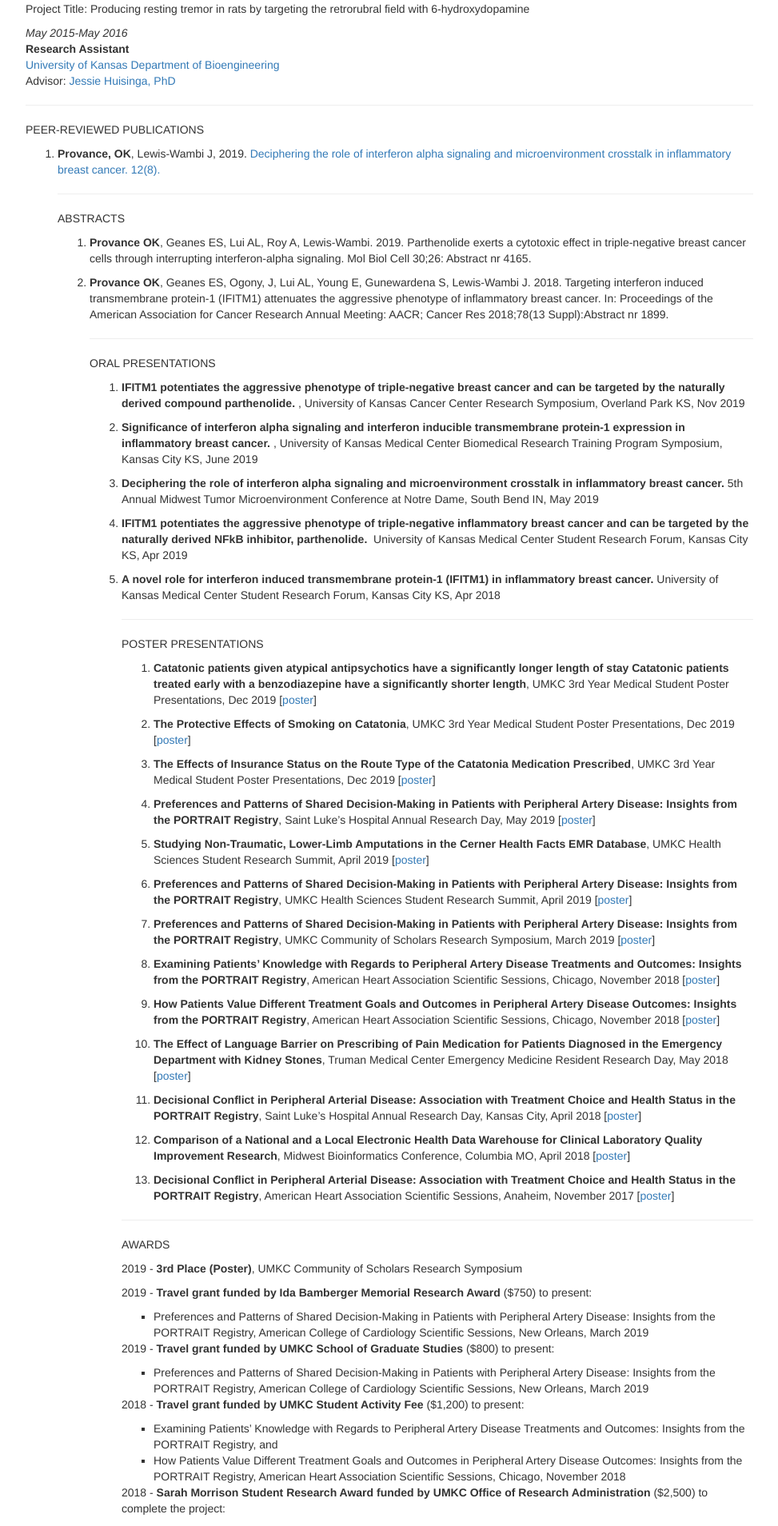
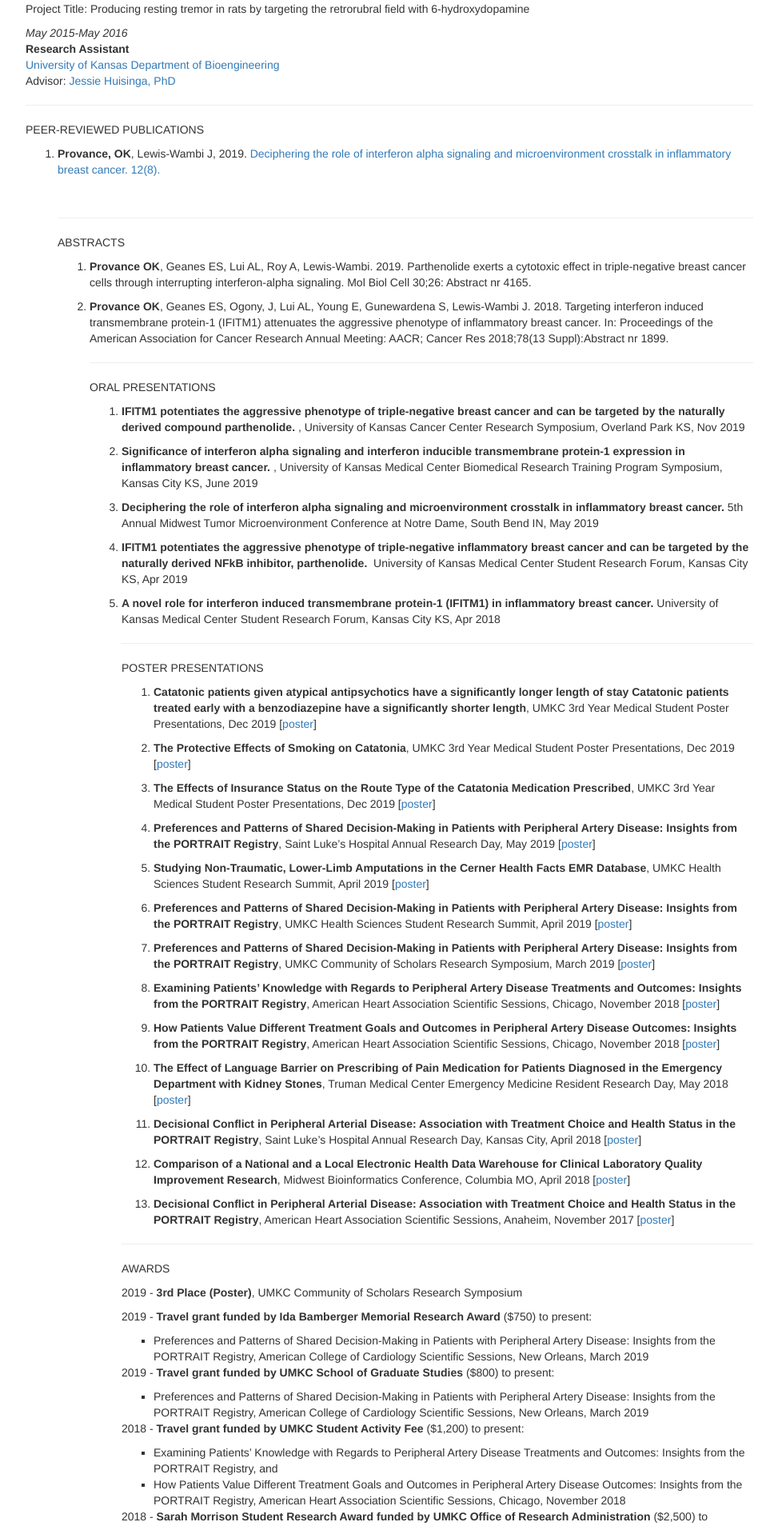
Before and after one commit to livprovance/oliviaprovance.github.io, a Jekyll site: the page CV/index.html, which Jekyll copies as it is, in a window 1280 px wide. Shown: the part 914-2822 px from the top of the page at 80% size, without its empty margins (153-1126 px from the left). Built offline with Jekyll 4.4.1, drawn with Linux system fonts in a browser that asks for light colours.

Commit message:
Update index.html

```diff
--- a/CV/index.html
+++ b/CV/index.html
@@ -428,7 +428,7 @@ Advisor: <a href="https://bioengr.ku.edu/jessie-huisinga">Jessie Huisinga, PhD</
 <hr />
 <p>PEER-REVIEWED PUBLICATIONS</p>
 <ol style="list-style-type: decimal">
-<li><p><strong>Provance, OK</strong>, Lewis-Wambi J, 2019. <a href="https://www.ncbi.nlm.nih.gov/pmc/articles/PMC6501286/pdf/13058_2019_Article_1140.pdf">Deciphering the role of interferon alpha signaling and microenvironment crosstalk in inflammatory breast cancer</em>. 12(8).</a><br />
+<li><p><strong>Provance, OK</strong>, Lewis-Wambi J, 2019. <a href="https://www.ncbi.nlm.nih.gov/pmc/articles/PMC6501286/pdf/13058_2019_Article_1140.pdf">Deciphering the role of interferon alpha signaling and microenvironment crosstalk in inflammatory breast cancer</em>. 12(8).</a></p><br />
 <hr />
 <p>ABSTRACTS</p>
 <ol style="list-style-type: decimal">
```
